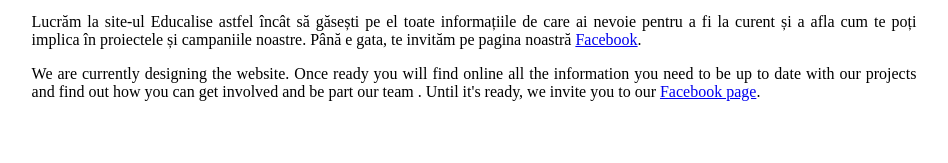
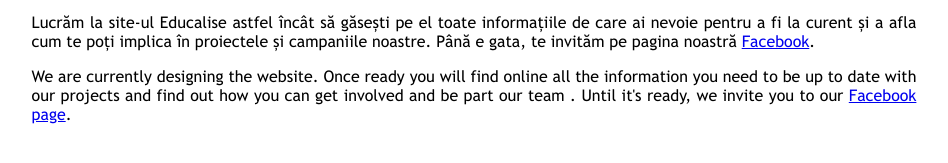
Before and after one commit to metonel/educalise_temp, a plain HTML site: page index.html in a window 1280 px wide. Shown: the part 285-448 px from the top of the page, without its empty margins (166-1114 px from the left). Drawn offline with Linux system fonts and the light colour scheme.

Commit message:
custom font

```diff
--- a/index.html
+++ b/index.html
@@ -4,6 +4,10 @@
 <meta name="viewport" content="width=device-width, initial-scale=1">
 <link rel="icon" src="favicon.png">
 <style>
+    @font-face {
+  font-family: customFont;
+  src: url(trebuc.ttf);
+}
 img {
   display: block;
   margin-left: auto;
@@ -17,6 +21,7 @@ p {
   width: 70%;
   text-align: justify;
   text-justify: inter-word;
+  font-family: customFont;
 }
 </style>
 </head>
```
Also changed, not shown: trebuc.ttf (added).
